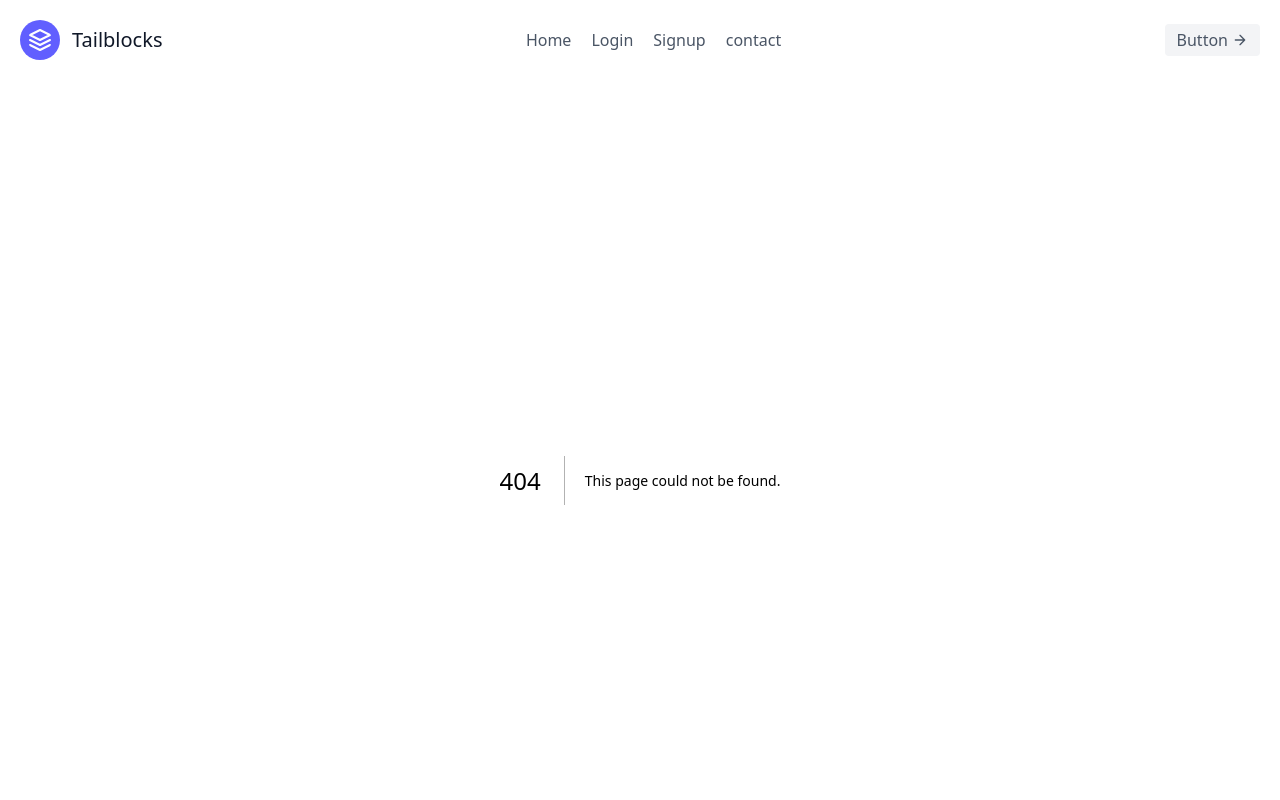
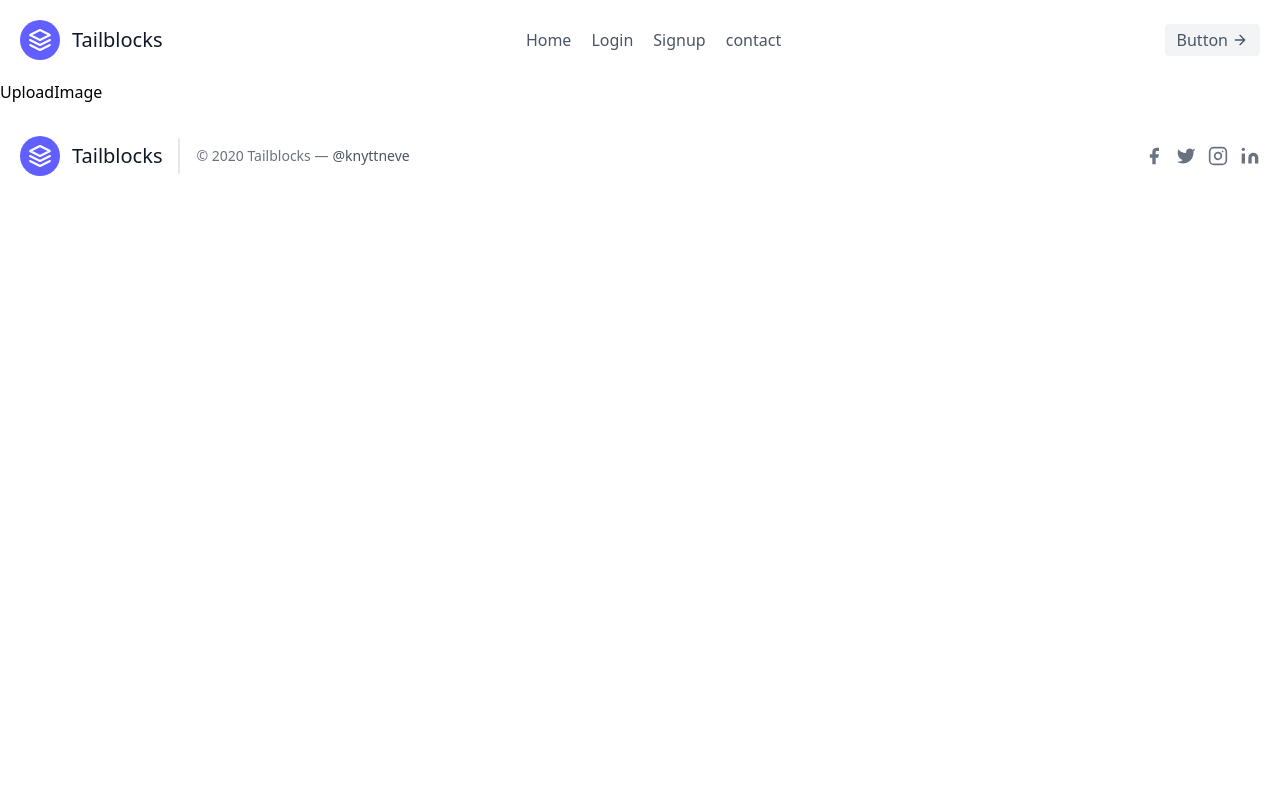
Before and after one commit to Anshi83/frontend, a Next.js app: page /upload-image in a window 1280 px wide. Before the commit this address had no page. Shown: the top 800 px of the page. Built offline with nearby package versions, Linux system fonts and the light colour scheme.

Commit message:
updating data

```diff
--- /dev/null
+++ b/src/app/upload-image/page.jsx
@@ -0,0 +1,9 @@
+import React from 'react'
+
+const UploadImage = () => {
+  return (
+    <div>UploadImage</div>
+  )
+}
+
+export default UploadImage;
```
